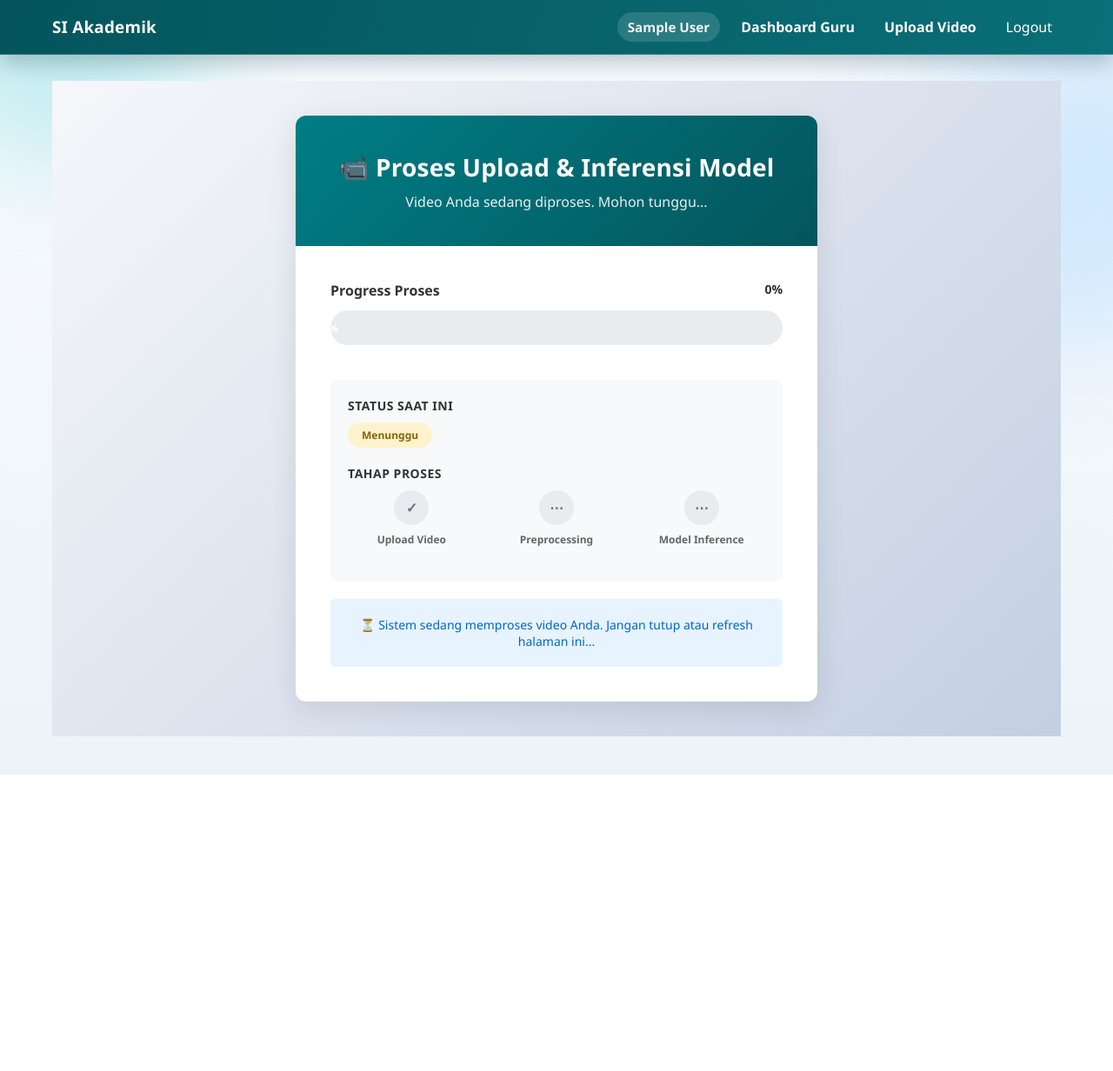
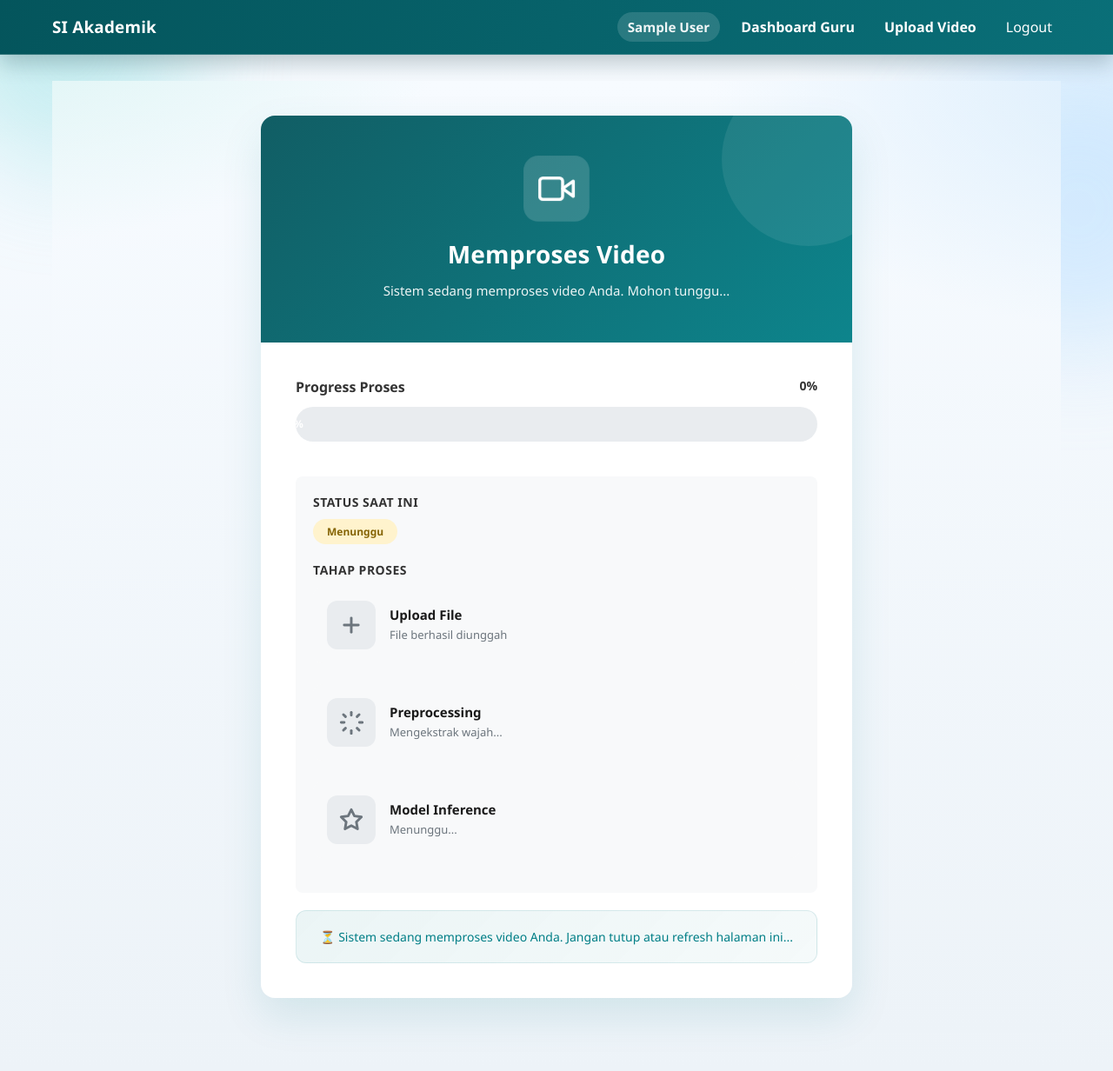
Before and after one commit to reynaldabnerr/classroom-activity-monitoring-system, a Django app: page /guru/processing/1/ in a window 1280 px wide. Shown: the whole page at 87% size. Before the commit the page ends 891 px from the top, so only its background shows below. Run offline with Django 5.2, Linux system fonts and the light colour scheme; a user stored in the database is signed in; tables that the repository leaves empty hold one stand-in row (values such as "Sample post").

```diff
--- a/main/forms.py
+++ b/main/forms.py
@@ -40,7 +40,7 @@ class VideoSubmissionForm(forms.ModelForm):
             'original_video',
         ]
         widgets = {
-            'subject': forms.TextInput(attrs={'class': 'form-control', 'placeholder': 'Contoh: Matematika'}),
+            'subject': forms.Select(attrs={'class': 'form-control'}),
             'class_name': forms.TextInput(attrs={'class': 'form-control', 'placeholder': 'Contoh: X IPA 1'}),
             'submission_date': forms.DateInput(attrs={
                 'class': 'form-control',
--- a/main/models.py
+++ b/main/models.py
@@ -31,8 +31,19 @@ class VideoSubmission(models.Model):
 		(STATUS_FAILED, 'Gagal'),
 	]
 
+	SUBJECT_ENGLISH = 'english'
+	SUBJECT_BAHASA = 'bahasa_indonesia'
+	SUBJECT_SCIENCE = 'science'
+	SUBJECT_MATH = 'math'
+	SUBJECT_CHOICES = [
+		(SUBJECT_ENGLISH, 'English'),
+		(SUBJECT_BAHASA, 'Bahasa Indonesia'),
+		(SUBJECT_SCIENCE, 'Science'),
+		(SUBJECT_MATH, 'Math'),
+	]
+
 	teacher = models.ForeignKey(User, on_delete=models.CASCADE, related_name='video_submissions')
-	subject = models.CharField(max_length=100)
+	subject = models.CharField(max_length=50, choices=SUBJECT_CHOICES)
 	class_name = models.CharField(max_length=100)
 	submission_date = models.DateField(default=timezone.now, help_text="Tanggal pembelajaran")
 	day = models.CharField(max_length=20, editable=False, default='Senin')  # Auto-generated dari tanggal
--- a/templates/teacher/processing.html
+++ b/templates/teacher/processing.html
@@ -6,8 +6,14 @@
 <div class="processing-container">
     <div class="processing-card">
         <div class="processing-header">
-            <h1>📹 Proses Upload & Inferensi Model</h1>
-            <p>Video Anda sedang diproses. Mohon tunggu...</p>
+            <div class="header-icon" aria-hidden="true">
+                <svg viewBox="0 0 24 24" fill="none" stroke="currentColor" stroke-width="2" stroke-linecap="round" stroke-linejoin="round">
+                    <polygon points="23 7 16 12 23 17 23 7"></polygon>
+                    <rect x="1" y="5" width="15" height="14" rx="2" ry="2"></rect>
+                </svg>
+            </div>
+            <h1>Memproses Video</h1>
+            <p>Sistem sedang memproses video Anda. Mohon tunggu...</p>
         </div>
 
         <div class="processing-content">
@@ -38,16 +44,45 @@
                     <div class="status-value">
                         <div class="stage-list">
                             <div class="stage" id="stage-upload">
-                                <div class="stage-icon">✓</div>
-                                <div class="stage-name">Upload Video</div>
+                                <div class="stage-icon">
+                                    <svg viewBox="0 0 24 24" fill="none" stroke="currentColor" stroke-width="2.5" stroke-linecap="round" stroke-linejoin="round" class="stage-svg">
+                                        <path d="M12 5v14"></path>
+                                        <path d="M5 12h14"></path>
+                                    </svg>
+                                </div>
+                                <div class="stage-info">
+                                    <div class="stage-name">Upload File</div>
+                                    <div class="stage-desc">File berhasil diunggah</div>
+                                </div>
                             </div>
                             <div class="stage" id="stage-preprocess">
-                                <div class="stage-icon">⋯</div>
-                                <div class="stage-name">Preprocessing</div>
+                                <div class="stage-icon">
+                                    <svg viewBox="0 0 24 24" fill="none" stroke="currentColor" stroke-width="2.5" stroke-linecap="round" stroke-linejoin="round" class="stage-svg">
+                                        <path d="M12 2v3"></path>
+                                        <path d="M17.66 6.34l2.12-2.12"></path>
+                                        <path d="M20 12h3"></path>
+                                        <path d="M17.66 17.66l2.12 2.12"></path>
+                                        <path d="M12 20v3"></path>
+                                        <path d="M4.22 19.78l2.12-2.12"></path>
+                                        <path d="M2 12h3"></path>
+                                        <path d="M4.22 4.22L6.34 6.34"></path>
+                                    </svg>
+                                </div>
+                                <div class="stage-info">
+                                    <div class="stage-name">Preprocessing</div>
+                                    <div class="stage-desc">Mengekstrak wajah...</div>
+                                </div>
                             </div>
                             <div class="stage" id="stage-inference">
-                                <div class="stage-icon">⋯</div>
-                                <div class="stage-name">Model Inference</div>
+                                <div class="stage-icon">
+                                    <svg viewBox="0 0 24 24" fill="none" stroke="currentColor" stroke-width="2.5" stroke-linecap="round" stroke-linejoin="round" class="stage-svg">
+                                        <path d="M12 2l3.09 6.26L22 9.27l-5 4.87 1.18 6.88L12 17.77l-6.18 3.25L7 14.14 2 9.27l6.91-1.01L12 2z"></path>
+                                    </svg>
+                                </div>
+                                <div class="stage-info">
+                                    <div class="stage-name">Model Inference</div>
+                                    <div class="stage-desc">Menunggu...</div>
+                                </div>
                             </div>
                         </div>
                     </div>
@@ -89,34 +124,76 @@
         align-items: flex-start;
         min-height: calc(100vh - 200px);
         padding: 40px 20px;
-        background: linear-gradient(135deg, #f5f7fa 0%, #c3cfe2 100%);
+        background:
+            radial-gradient(1000px 500px at -10% -10%, #d6f3f1 0%, transparent 60%),
+            radial-gradient(900px 500px at 110% 0%, #dceefc 0%, transparent 58%),
+            linear-gradient(180deg, #f7fbff 0%, #edf3f8 100%);
     }
 
     .processing-card {
         background: white;
-        border-radius: 12px;
-        box-shadow: 0 8px 32px rgba(0, 0, 0, 0.1);
+        border-radius: 16px;
+        box-shadow: 0 20px 48px rgba(0, 126, 134, 0.12);
         width: 100%;
-        max-width: 600px;
+        max-width: 680px;
         overflow: hidden;
     }
 
     .processing-header {
-        background: linear-gradient(135deg, #007e86 0%, #04555c 100%);
+        background: linear-gradient(135deg, rgba(4, 85, 92, 0.95) 0%, rgba(0, 126, 134, 0.95) 100%);
         color: white;
-        padding: 40px;
+        padding: 48px 40px;
         text-align: center;
+        position: relative;
+        overflow: hidden;
+    }
+
+    .processing-header::before {
+        content: '';
+        position: absolute;
+        top: -50px;
+        right: -50px;
+        width: 200px;
+        height: 200px;
+        background: rgba(255, 255, 255, 0.08);
+        border-radius: 50%;
+    }
+
+    .header-icon {
+        width: 72px;
+        height: 72px;
+        margin: 0 auto 20px;
+        background: rgba(255, 255, 255, 0.16);
+        border-radius: 16px;
+        display: flex;
+        align-items: center;
+        justify-content: center;
+        color: white;
+        animation: pulse-header 2s ease-in-out infinite;
+    }
+
+    .header-icon svg {
+        width: 40px;
+        height: 40px;
+    }
+
+    @keyframes pulse-header {
+        0%, 100% { transform: scale(1); }
+        50% { transform: scale(1.08); }
     }
 
     .processing-header h1 {
-        margin: 0 0 10px 0;
+        margin: 0 0 12px 0;
         font-size: 28px;
+        font-weight: 800;
+        letter-spacing: 0.2px;
     }
 
     .processing-header p {
         margin: 0;
-        opacity: 0.9;
-        font-size: 16px;
+        opacity: 0.92;
+        font-size: 15px;
+        line-height: 1.5;
     }
 
     .processing-content {
@@ -220,35 +297,73 @@
 
     .stage-list {
         display: flex;
-        gap: 20px;
-        align-items: center;
+        gap: 24px;
+        align-items: flex-start;
+        flex-direction: column;
     }
 
     .stage {
         display: flex;
-        flex-direction: column;
         align-items: center;
-        gap: 8px;
+        gap: 16px;
         flex: 1;
+        width: 100%;
+        padding: 16px;
+        border-radius: 12px;
+        background: #f8f9fa;
+        transition: all 0.3s ease;
     }
 
     .stage-icon {
-        width: 40px;
-        height: 40px;
-        border-radius: 50%;
+        width: 56px;
+        height: 56px;
+        border-radius: 12px;
         background: #e9ecef;
         display: flex;
         align-items: center;
         justify-content: center;
-        font-weight: bold;
         color: #6c757d;
         transition: all 0.3s ease;
+        flex: 0 0 auto;
+    }
+
+    .stage-svg {
+        width: 28px;
+        height: 28px;
+    }
+
+    .stage-info {
+        flex: 1;
+        min-width: 0;
+    }
+
+    .stage-name {
+        font-size: 15px;
+        font-weight: 700;
+        color: #1a1a1a;
+        margin-bottom: 4px;
+    }
+
+    .stage-desc {
+        font-size: 13px;
+        color: #6c757d;
+        line-height: 1.4;
+    }
+
+    .stage.active {
+        background: rgba(0, 126, 134, 0.08);
+        border: 1px solid rgba(0, 126, 134, 0.16);
     }
 
     .stage.active .stage-icon {
         background: #007e86;
         color: white;
-        animation: spin 1s linear infinite;
+        animation: spin-smooth 2s linear infinite;
+    }
+
+    .stage.completed {
+        background: rgba(40, 167, 69, 0.08);
+        border: 1px solid rgba(40, 167, 69, 0.16);
     }
 
     .stage.completed .stage-icon {
@@ -256,37 +371,33 @@
         color: white;
     }
 
-    @keyframes spin {
+    @keyframes spin-smooth {
         from { transform: rotate(0deg); }
         to { transform: rotate(360deg); }
     }
 
-    .stage-name {
-        font-size: 12px;
-        font-weight: 600;
-        color: #666;
-    }
-
     .result-box {
-        background: white;
-        padding: 15px;
-        border-radius: 6px;
+        background: linear-gradient(135deg, rgba(40, 167, 69, 0.08), rgba(40, 167, 69, 0.04));
+        padding: 18px;
+        border-radius: 12px;
         border-left: 4px solid #28a745;
     }
 
     .result-box p {
-        margin: 8px 0;
+        margin: 10px 0;
         font-size: 14px;
         color: #333;
+        line-height: 1.5;
     }
 
     .result-box strong {
         color: #007e86;
+        font-weight: 700;
     }
 
     .action-buttons {
         display: flex;
-        gap: 15px;
+        gap: 12px;
         margin-top: 30px;
     }
 
@@ -295,41 +406,77 @@
         padding: 12px 20px;
         text-align: center;
         text-decoration: none;
-        border-radius: 6px;
-        font-weight: 600;
+        border-radius: 10px;
+        font-weight: 700;
         transition: all 0.3s ease;
+        font-size: 14px;
     }
 
     .btn-primary {
-        background: #007e86;
+        background: linear-gradient(135deg, #007e86 0%, #04555c 100%);
         color: white;
+        box-shadow: 0 6px 16px rgba(0, 126, 134, 0.24);
     }
 
     .btn-primary:hover {
-        background: #04555c;
+        box-shadow: 0 10px 24px rgba(0, 126, 134, 0.32);
+        transform: translateY(-2px);
     }
 
     .btn-secondary {
         background: #6c757d;
         color: white;
+        box-shadow: 0 4px 12px rgba(108, 117, 125, 0.16);
     }
 
     .btn-secondary:hover {
         background: #5a6268;
+        transform: translateY(-2px);
     }
 
     .waiting-message {
         text-align: center;
         padding: 20px;
-        background: #e7f3ff;
-        border-radius: 6px;
-        color: #0066cc;
+        background: linear-gradient(135deg, rgba(0, 126, 134, 0.08), rgba(0, 126, 134, 0.04));
+        border: 1px solid rgba(0, 126, 134, 0.12);
+        border-radius: 12px;
+        color: #007e86;
         margin-top: 20px;
         font-size: 14px;
+        font-weight: 500;
     }
 
     .waiting-message p {
         margin: 0;
+    }
+
+    @media (max-width: 600px) {
+        .processing-header {
+            padding: 36px 24px;
+        }
+
+        .header-icon {
+            width: 60px;
+            height: 60px;
+            margin-bottom: 16px;
+        }
+
+        .processing-header h1 {
+            font-size: 24px;
+        }
+
+        .stage-list {
+            gap: 16px;
+        }
+
+        .stage {
+            padding: 14px;
+        }
+
+        .stage-icon {
+            width: 48px;
+            height: 48px;
+        }
     }
 </style>
 
```
Also changed, not shown: create_teacher2.py (added, +44 -0 lines), main/migrations/0003_alter_videosubmission_subject.py (added).
